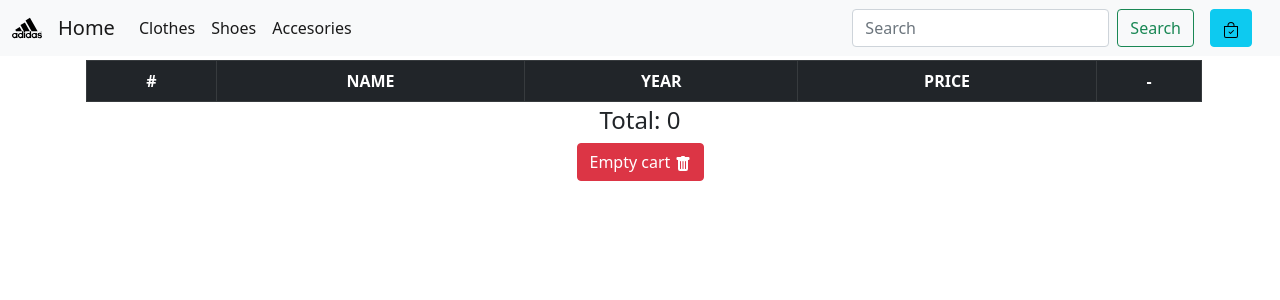
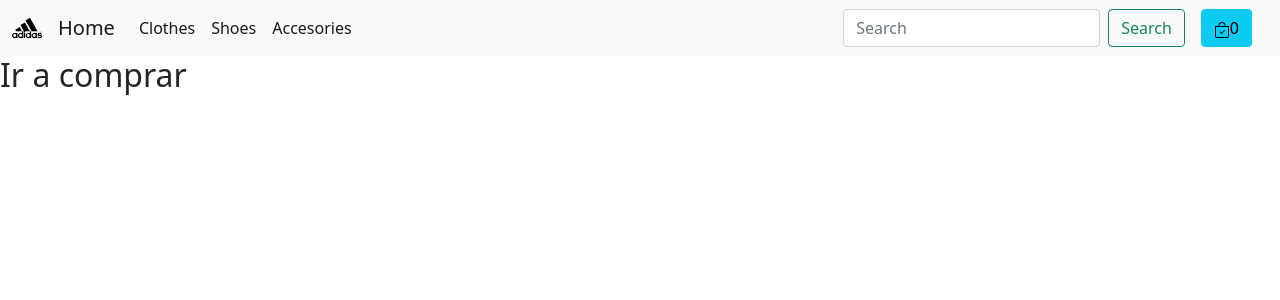
Before and after one commit to jsebast1an/LaFarolaJSX, a React (Create React App) app: page /cart in a window 1280 px wide. Shown: the top 300 px of the page. Built offline with nearby package versions, Linux system fonts and the light colour scheme.

Commit message:
firebase 1

```diff
--- a/src/components/Context/CartContext.jsx
+++ b/src/components/Context/CartContext.jsx
@@ -1,6 +1,11 @@
-import { createContext, useState } from "react";
+import { createContext, useState, useContext } from "react";
+
 
 export const CartContext = createContext([]);
+
+export const useCartContext = ()=>{
+    return useContext(CartContext)
+}
 
 function CartContextProvider({children}) {
 
@@ -26,13 +31,16 @@ function CartContextProvider({children}) {
 
     const totalCarrito = cartList.reduce( (acc, item) => acc = acc + (item.precio * item.cantidad), 0)
 
+    const cartCantidad = cartList.length
+
     return (
         <CartContext.Provider value={{
             cartList,
             agregarAlCarrito,
             borrarCarrito,
             borrarProducto,
-            totalCarrito
+            totalCarrito,
+            cartCantidad
         }}>
             {children}
         </CartContext.Provider>
--- a/src/components/NavBar/Cart.jsx
+++ b/src/components/NavBar/Cart.jsx
@@ -7,11 +7,13 @@ import { BsTrashFill } from "react-icons/bs";
 
 function Cart() {
 
-    const {cartList, borrarCarrito, borrarProducto, totalCarrito} = useContext(CartContext)
+    const {cartList, borrarCarrito, borrarProducto, totalCarrito, cartCantidad} = useContext(CartContext)
 
     console.log(cartList);
 
     return (
+        <>
+            { cartCantidad === 0 ? <h2>Ir a comprar</h2> :
             <div className="text-center container">
                 <Table striped bordered hover variant="dark" className="m-1">
                     <thead>
@@ -41,6 +43,8 @@ function Cart() {
                 <h4> Total: {totalCarrito} </h4>
                 <Button variant="danger" onClick={borrarCarrito}>Empty cart <BsTrashFill /></Button>
             </div>
+            }
+        </>
     )
 }
 
--- a/src/components/NavBar/CartWidget.jsx
+++ b/src/components/NavBar/CartWidget.jsx
@@ -1,6 +1,9 @@
 import { Link } from "react-router-dom"
+import { useCartContext } from "../Context/CartContext"
+
 
 function CartWidget() {
+    const {cartCantidad} = useCartContext()
     return (
 
         <Link to={`/cart`} style={{ textDecoration: 'none' }}>
@@ -10,6 +13,8 @@ function CartWidget() {
                     <path fillRule="evenodd" d="M10.854 8.146a.5.5 0 0 1 0 .708l-3 3a.5.5 0 0 1-.708 0l-1.5-1.5a.5.5 0 0 1 .708-.708L7.5 10.793l2.646-2.647a.5.5 0 0 1 .708 0z"/>
                     <path d="M8 1a2.5 2.5 0 0 1 2.5 2.5V4h-5v-.5A2.5 2.5 0 0 1 8 1zm3.5 3v-.5a3.5 3.5 0 1 0-7 0V4H1v10a2 2 0 0 0 2 2h10a2 2 0 0 0 2-2V4h-3.5zM2 5h12v9a1 1 0 0 1-1 1H3a1 1 0 0 1-1-1V5z"/>
                     </svg>
+
+                    <span>{cartCantidad}</span>
                 </button>
             </div>
         </Link>
```
Lines whose indentation alone changed are shown as unchanged.
